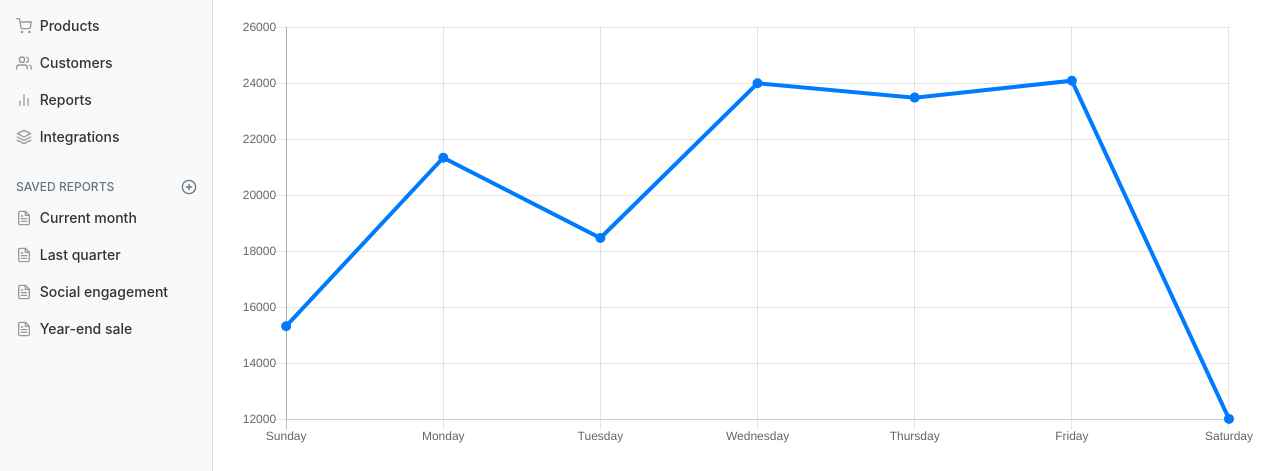
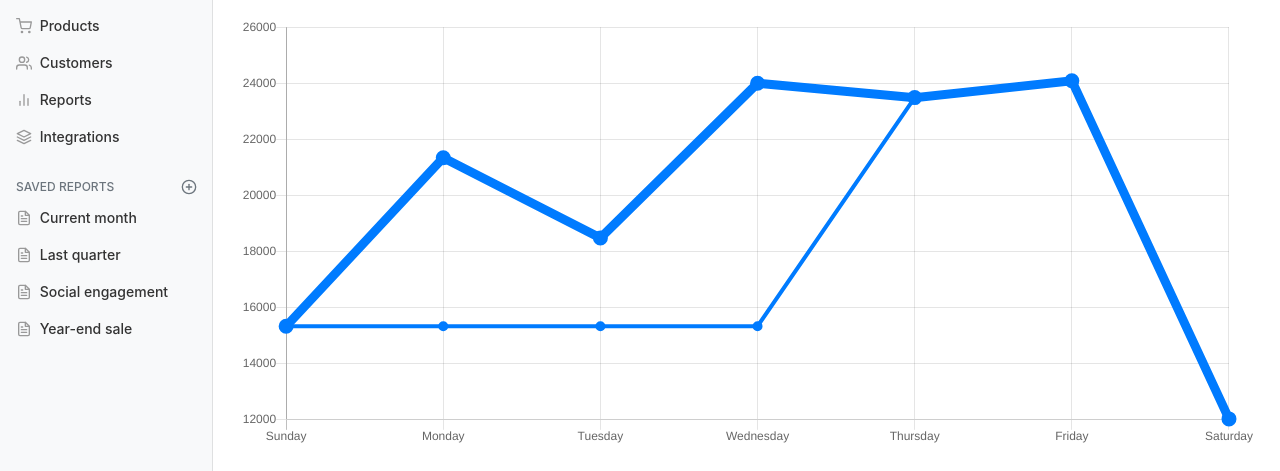
Before and after one commit to ugurhaliskurt/PersonalPage, a plain HTML site: page pages/dashboard.html in a window 1280 px wide. Shown: the part 123-594 px from the top of the page. Drawn offline with nearby package versions, Linux system fonts and the light colour scheme; files whose address does not match are found by name.

Commit message:
small fiz

```diff
--- a/pages/dashboard.html
+++ b/pages/dashboard.html
@@ -175,11 +175,19 @@
         data: {
           labels: ["Sunday", "Monday", "Tuesday", "Wednesday", "Thursday", "Friday", "Saturday"],
           datasets: [{
+            data: [15339, 15339, 15339, 15339, 23489, 24092, 12034],
+            lineTension: 0,
+            backgroundColor: 'transparent',
+            borderColor: '#007bff',
+            borderWidth: 4,
+            pointBackgroundColor: '#007bff'
+          },
+          {
             data: [15339, 21345, 18483, 24003, 23489, 24092, 12034],
             lineTension: 0,
             backgroundColor: 'transparent',
             borderColor: '#007bff',
-            borderWidth: 4,
+            borderWidth: 9,
             pointBackgroundColor: '#007bff'
           }]
         },
--- a/pages/dashboard.js
+++ b/pages/dashboard.js
@@ -24,7 +24,7 @@ function sendRequest()
         if( index % 3 === 0 )
         {
             obj = new Object();
-            obj.Name = document.querySelectorAll(".stockInput")[index].value;
+            obj.Name = document.querySelectorAll(".stockInput")[index].value.toUpperCase();
         }
         else if( index % 3 === 1 )
         {
```
